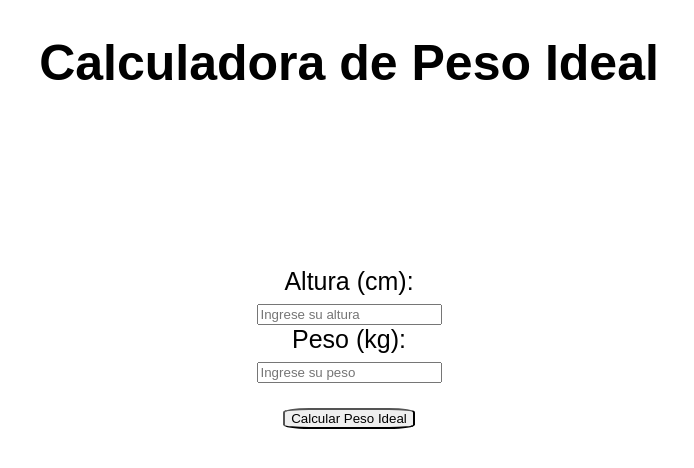
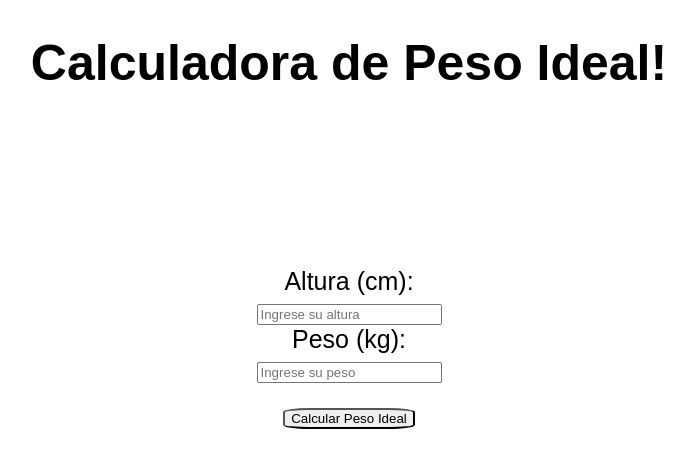
Before and after one commit to Juanluis439/balanza, a plain HTML site: page index.html in a window 1280 px wide. Shown: the whole page, without its empty margins (291-985 px from the left). Drawn offline with Linux system fonts and the light colour scheme.

Commit message:
add exclamation sign

```diff
--- a/index.html
+++ b/index.html
@@ -7,7 +7,7 @@
     <title>Document</title>
 </head>
 <body>
-    <h1>Calculadora de Peso Ideal</h1>
+    <h1>Calculadora de Peso Ideal!</h1>
 
 <div id="content">
         <label for="altura">Altura (cm):</label>
```
